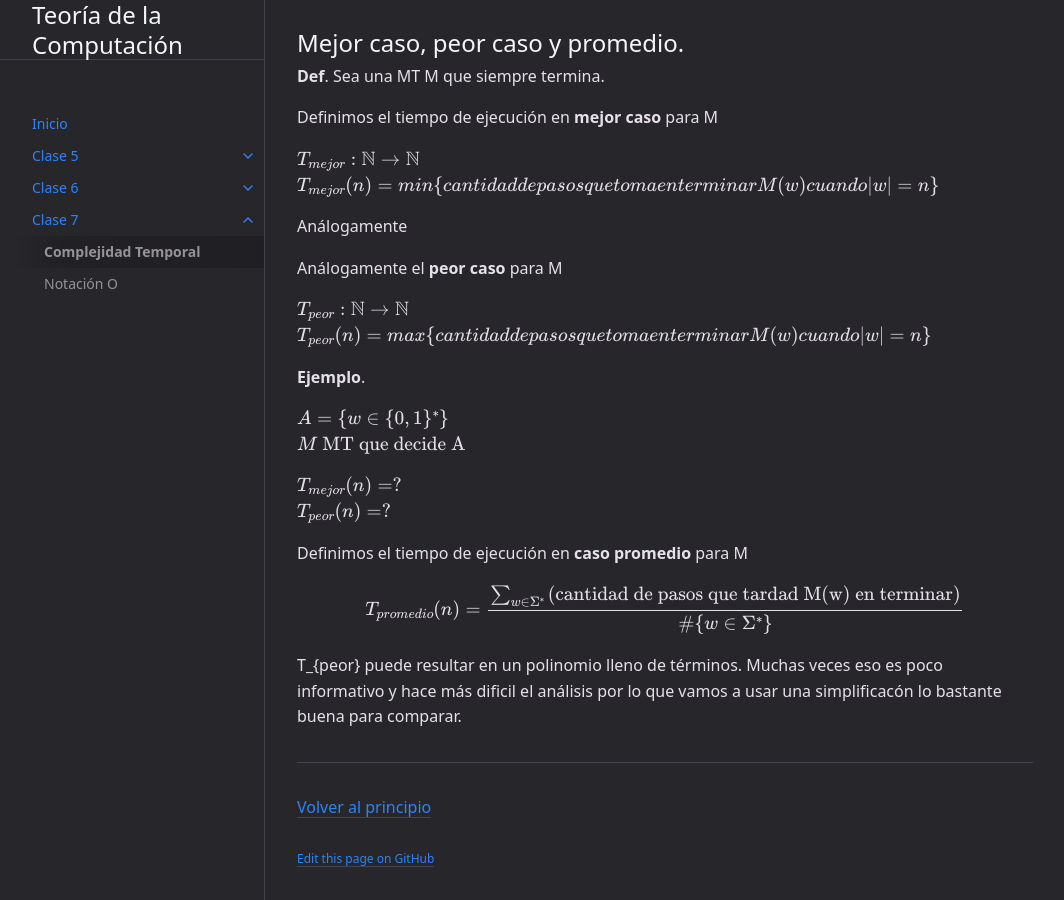
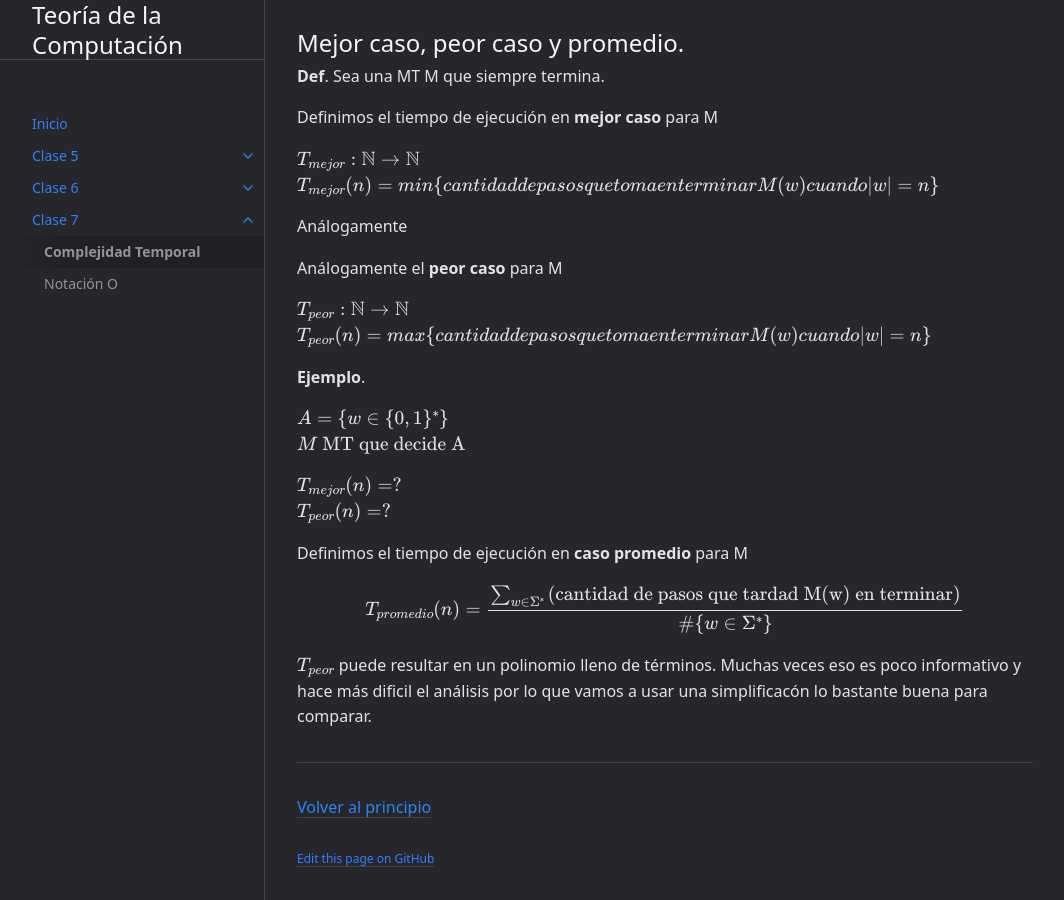
Before and after one commit to teoria-de-la-compu/teoria-de-la-compu.github.io, a Jekyll site: the page built from docs/clase-7/complejidad-temporal.md, in a window 1280 px wide and 900 px high, scrolled down 1080 px. Shown: the whole window, without its empty margins (107-1171 px from the left). Built offline with Jekyll 4.4.1, drawn with Linux system fonts in a browser that asks for light colours.

Commit message:
correccion de errores

```diff
--- a/docs/clase-7/complejidad-temporal.md
+++ b/docs/clase-7/complejidad-temporal.md
@@ -70,4 +70,4 @@ $$ T_{promedio}(n) = \frac
 { \sum_{w\in\Sigma^*}{(\text{cantidad de pasos que tardad M(w) en terminar})}}
 {\#\{ w\in\Sigma^* \}} $$
 
-T_{peor} puede resultar en un polinomio lleno de términos. Muchas veces eso es poco informativo y hace más dificil el análisis por lo que vamos a usar una simplificacón lo bastante buena para comparar.
+$$ T_{peor} $$ puede resultar en un polinomio lleno de términos. Muchas veces eso es poco informativo y hace más dificil el análisis por lo que vamos a usar una simplificacón lo bastante buena para comparar.
```
